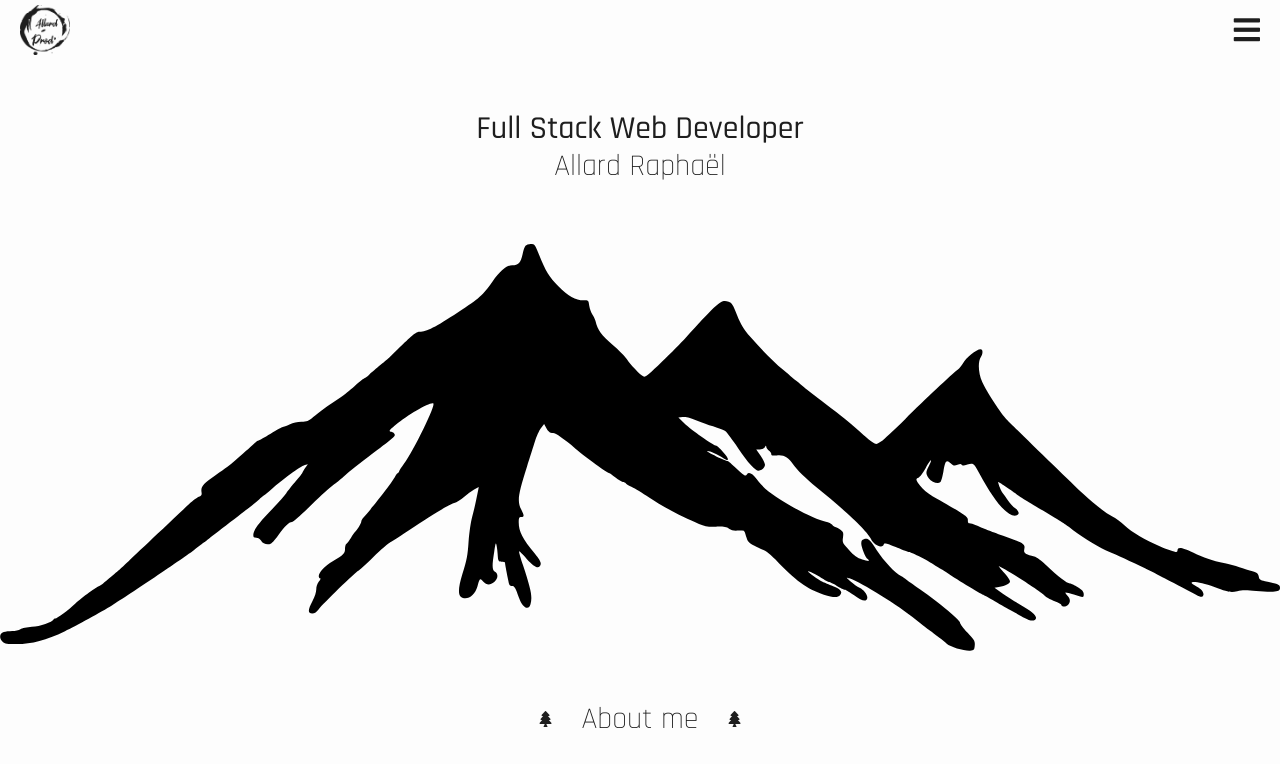
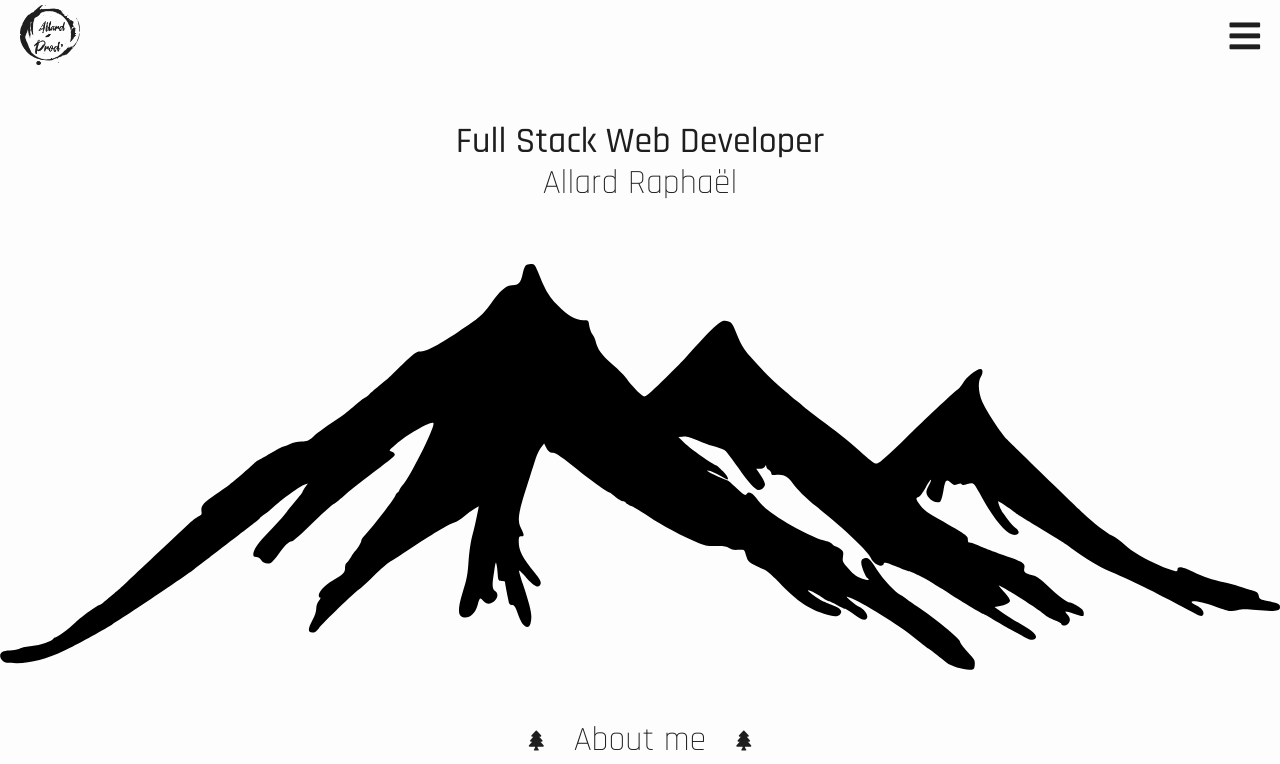
Before and after one commit to raphael-allard/portfolio, a website with bundled scripts: page index.html in a window 1280 px wide. Shown: the top 764 px of the page. Built offline with nearby package versions, Linux system fonts and the light colour scheme; a script that the page names is missing.

Commit message:
added breakpoints and responsive til sm size

```diff
--- a/index.html
+++ b/index.html
@@ -218,7 +218,7 @@
         <i class="fas fa-tree"></i>
       </div>
 
-      <div>
+      <div class="contact-picture-content">
         <img src="images/snowboarder.jpg" alt="snowboarder">
 
         <div class="contact-content content-container">
--- /dev/null
+++ b/sass/components/breakpoints.scss
@@ -0,0 +1,27 @@
+// Small devices (landscape phones, 576px and up)
+@mixin sm {
+  @media (min-width: 576px) {
+    @content;
+  }
+}
+
+// Medium devices (tablets, 768px and up)
+@mixin md {
+  @media (min-width: 768px) {
+    @content;
+  }
+}
+
+// Large devices (desktops, 992px and up)
+@mixin lg {
+  @media (min-width: 992px) {
+    @content;
+  }
+}
+
+// Extra large devices (large desktops, 1200px and up)
+@mixin xl {
+  @media (min-width: 1200px) {
+      @content;
+  }
+}
--- a/sass/components/bubble.scss
+++ b/sass/components/bubble.scss
@@ -5,7 +5,14 @@
   border-radius: 15px;
   color: #1E1E1E;
   box-shadow: 1px 1px 5px black;
+  @include sm {
+    width: 120px;
+    height: 32px;
+  }
   p {
    font-size: 13px;
+   @include sm {
+    font-size: 15px;
+   }
  }
 }
--- a/sass/components/card.scss
+++ b/sass/components/card.scss
@@ -4,6 +4,7 @@
   align-items: center;
   width: 250px;
   height: 350px;
+  margin: 0 auto;
   background-size: 60%!important;
   background-position: center!important;
   color: white;
--- a/sass/sections/about.scss
+++ b/sass/sections/about.scss
@@ -7,6 +7,14 @@
     margin: 0px 30px;
     font-size: 30px;
     font-weight: lighter;
+    @include sm {
+      font-size: 34px;
+    }
+  }
+  i {
+    @include sm {
+      font-size: 20px;
+    }
   }
 }
 
@@ -16,7 +24,10 @@
   margin-top: 30px;
   text-align: center;
   p {
-    font-size: 14px;
+    font-size: 15px;
+    @include sm {
+      font-size: 16px;
+    }
   }
 }
 
--- a/sass/sections/contact.scss
+++ b/sass/sections/contact.scss
@@ -1,9 +1,15 @@
 #contact {
   margin-top: 80px;
   margin-bottom: 35px;
+  @include sm {
+    margin-bottom: 0;
+  }
   img {
     width: 100%;
     margin-top: 30px;
+    @include sm {
+      width: 50%;
+    }
   }
 }
 
@@ -15,19 +21,41 @@
     margin: 0px 30px;
     font-size: 30px;
     font-weight: lighter;
+    @include sm {
+      font-size: 34px;
+    }
+  }
+  i {
+    @include sm {
+      font-size: 20px;
+    }
+  }
+}
+
+.contact-picture-content {
+  @include sm {
+    display: flex;
   }
 }
 
 .contact-content {
   margin-top: 30px;
   text-align: center;
+  @include sm {
+    margin-top: 25px;
+    margin-left: 35px;
+    margin-right: 35px;
+  }
   h3 {
     font-size: 23px;
     font-weight: lighter;
   }
   p {
-    font-size: 14px;
+    font-size: 15px;
     margin-top: 10px;
+    @include sm {
+      margin-top: 15px;
+    }
   }
 }
 
@@ -36,9 +64,16 @@
   justify-content: space-evenly;
   align-items: center;
   margin-top: 30px;
+  @include sm {
+    justify-content: space-around;
+    margin-bottom: 20px;
+  }
   i {
     font-size: 50px;
     transition: transform 0.2s ease-in-out;
+    @include sm {
+      font-size: 45px;
+    }
     &:hover {
       transform: scale(1.2);
     }
--- a/sass/sections/footer.scss
+++ b/sass/sections/footer.scss
@@ -7,17 +7,34 @@ footer {
   align-items: center;
   height: 50px;
   position: relative;
+  @include sm {
+    height: 60px;
+  }
   a {
     position: absolute;
     bottom: 55px;
     left: 10px;
     transition: transform 0.3s ease-in-out;
+    @include sm {
+      bottom: 70px;
+      left: 15px;
+    }
     &:hover {
       transform: scale(1.4) rotate(360deg);
     }
     i {
       font-size: 20px;
       color: #1E1E1E;
+      @include sm {
+        font-size: 23px;
+        color: white;
+      }
+    }
+  }
+  p {
+    font-size: 11px;
+    @include sm {
+      font-size: 13px;
     }
   }
 }
--- a/sass/sections/header.scss
+++ b/sass/sections/header.scss
@@ -3,10 +3,16 @@ header {
   padding-top: 50px;
   h1 {
     font-size: 32px;
+    @include sm {
+      font-size: 36px;
+    }
   }
   h2 {
     font-weight: lighter;
     font-size: 30px;
+    @include sm {
+      font-size: 34px;
+    }
   }
   img {
     width: 100%;
--- a/sass/sections/navbar.scss
+++ b/sass/sections/navbar.scss
@@ -5,6 +5,14 @@ nav {
   z-index: 1;
   top: 0;
   transition: background-color 0.2s ease;
+  img {
+    height: 50px;
+    width: 50px;
+    @include sm {
+      height: 60px;
+      width: 60px;
+    }
+  }
 }
 
 nav.active {
@@ -19,16 +27,15 @@ nav.active {
   align-items: center;
 }
 
-nav img{
-  height: 50px;
-  width: 50px;
-}
-
 .navbar-menu {
   display: flex;
   align-items: center;
   i {
     font-size: 30px;
+    cursor: pointer;
+    @include sm {
+      font-size: 35px;
+    }
   }
 }
 
@@ -61,6 +68,9 @@ nav img{
 .navbar-list-box h3 {
   font-size: 14px;
   font-weight: lighter;
+  @include sm {
+    font-size: 17px;
+  }
 }
 
 .navbar-list-box h3:hover {
--- a/sass/sections/projects.scss
+++ b/sass/sections/projects.scss
@@ -1,6 +1,10 @@
 #projects {
   margin-top: 50px;
   padding: 0px 20px;
+  @include sm {
+    margin-top: 60px;
+    padding: 0;
+  }
 }
 
 .projects-title {
@@ -11,13 +15,23 @@
     margin: 0px 30px;
     font-size: 30px;
     font-weight: lighter;
+    @include sm {
+      font-size: 34px;
+    }
+  }
+  i {
+    @include sm {
+      font-size: 20px;
+    }
   }
 }
 
 .projects-box {
   display: flex;
-  flex-wrap: wrap;
-  justify-content: space-evenly;
+  flex-direction: column;
+  @include sm {
+    flex-direction: row;
+  }
   .card {
     margin-top: 50px;
   }
--- a/sass/sections/skills.scss
+++ b/sass/sections/skills.scss
@@ -5,7 +5,10 @@
   background-attachment: fixed;
   color: white;
   margin-top: 50px;
-  padding: 30px 20px 45px 20px;
+  padding: 30px 20px 50px 20px;
+  @include sm {
+    padding: 50px 20px 55px 20px;
+  }
 }
 
 .skills-title {
@@ -16,27 +19,38 @@
     margin: 0px 30px;
     font-size: 30px;
     font-weight: lighter;
+    @include sm {
+      font-size: 34px;
+    }
+  }
+  i {
+    @include sm {
+      font-size: 20px;
+    }
   }
 }
 
 .languages-box {
   display: flex;
   justify-content: space-around;
+  margin-top: 30px;
+  text-align: center;
+  @include sm {
+    margin-top: 35px;
+  }
   h3 {
     font-size: 23px;
     font-weight: lighter;
+    @include sm {
+      font-size: 27px;
+    }
   }
-}
-
-.languages-box > div {
-  margin-top: 30px;
-  text-align: center;
 }
 
 .languages-end {
   display: flex;
-  justify-content: space-evenly;
   flex-direction: column;
+  align-items: center;
   div {
     display: flex;
     align-items: center;
--- a/sass/style.scss
+++ b/sass/style.scss
@@ -1,5 +1,6 @@
 @import url('https://fonts.googleapis.com/css2?family=Rajdhani:wght@300;400;500;600;700&display=swap');
 
+@import "./components/breakpoints.scss";
 @import "./components/bubble.scss";
 @import "./components/card.scss";
 @import "./components/carousel.scss";
```
Also changed, not shown: style.css, 1 other file.
